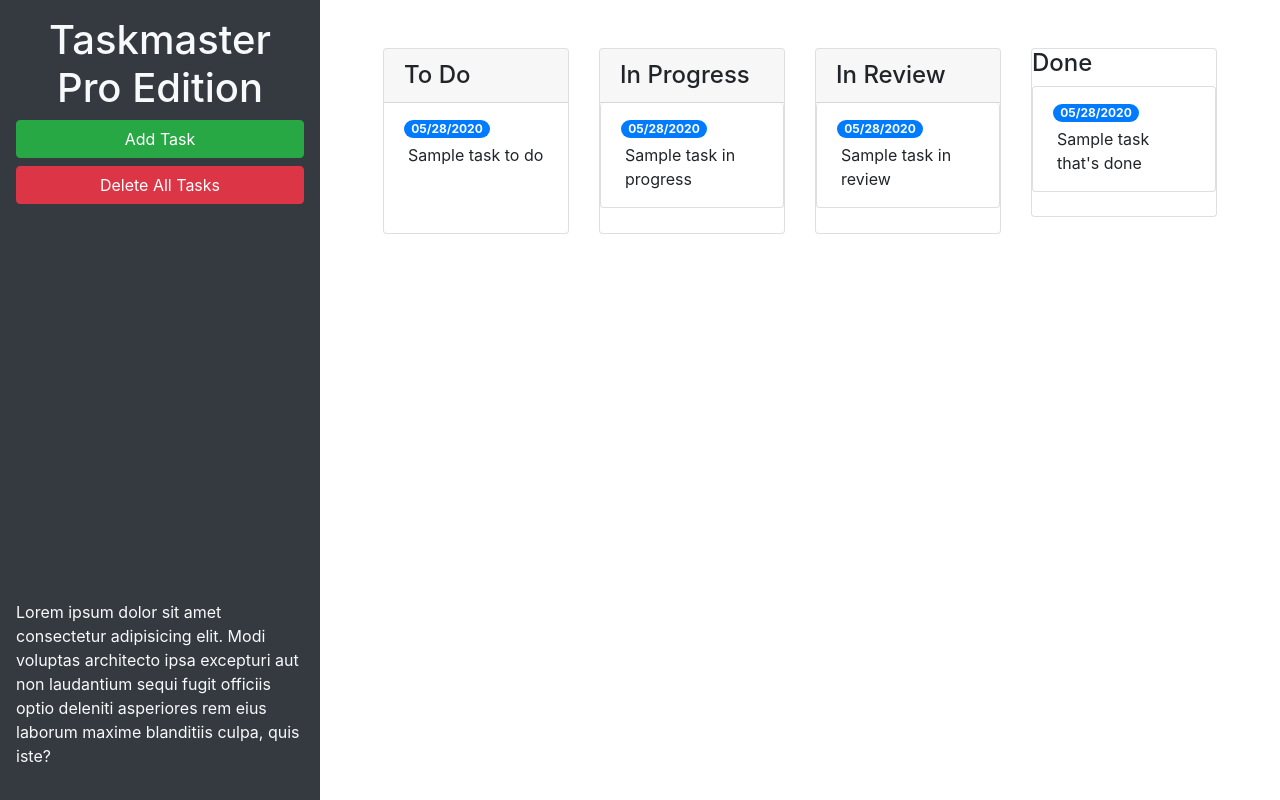
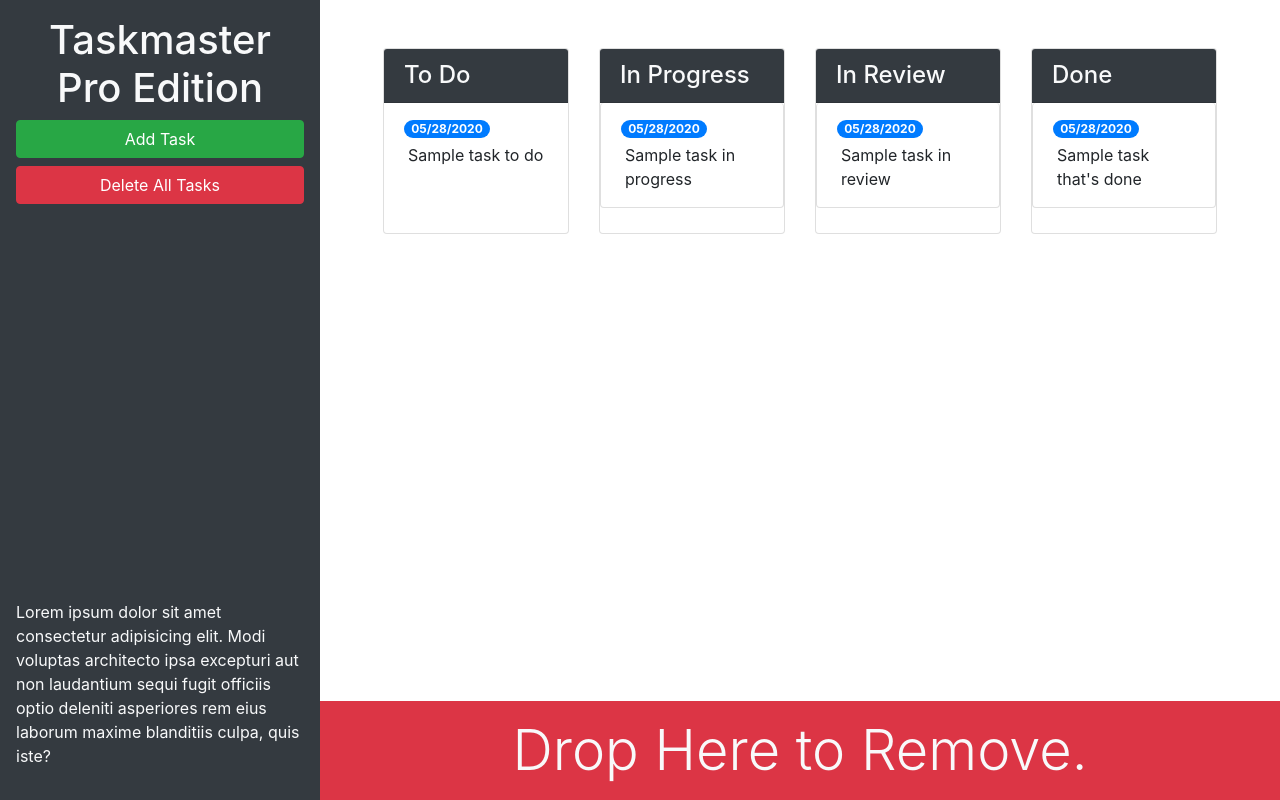
Before and after one commit to Rwillford/taskmaster-pro, a plain HTML site: page index.html in a window 1280 px wide. Drawn offline with nearby package versions, Linux system fonts and the light colour scheme.

Commit message:
made it prettier

```diff
--- a/index.html
+++ b/index.html
@@ -13,22 +13,22 @@
 <body>
 
   <div class="row min-vh-100 no-gutters">
-    <header class="col-12 col-lg-3 bg-dark text-light d-flex flex-column p-4 p-lg-3">
+    <header class="col-12 col-lg-3 bg-dark text-light sticky-top d-flex flex-column p-4 p-lg-3">
       <h1 class="text-center">Taskmaster Pro Edition</h1>
       <button id="create-task" class="btn btn-block btn-success" data-toggle="modal" data-target="#task-form-modal">Add
         Task</button>
       <button id="remove-tasks" class="btn btn-block btn-danger">Delete All Tasks</button>
-      <p class="mt-auto">Lorem ipsum dolor sit amet consectetur adipisicing elit. Modi voluptas architecto ipsa
+      <p class="mt-auto d-none d-lg-block">Lorem ipsum dolor sit amet consectetur adipisicing elit. Modi voluptas architecto ipsa
         excepturi aut non
         laudantium sequi fugit officiis optio deleniti asperiores rem eius laborum maxime blanditiis culpa, quis iste?
       </p>
     </header>
-    <main class="col-12 col-lg-9">
+    <main class="col-12 col-lg-9 d-flex flex-column">
       <div class="m-5 row justify-content-around">
         <!--todo start-->
         <div class="col-12 col-md-6 col-xl-3 mb-3">
           <div class="card">
-            <h4 class="card-header">
+            <h4 class="card-header bg-dark text-light">
               To Do
             </h4>
             <ul id="list-toDo" class="list-group list-group-flush">
@@ -43,7 +43,7 @@
         <!--in progress start-->
         <div class="col-12 col-md-6 col-xl-3 mb-3">
           <div class="card">
-            <h4 class="card-header">
+            <h4 class="card-header bg-dark text-light">
               In Progress
             </h4>
             <ul id="list-inProgress" class="list-group">
@@ -58,7 +58,7 @@
         <!--in review start-->
         <div class="col-12 col-md-6 col-xl-3 mb-3">
           <div class="card">
-            <h4 class="card-header">
+            <h4 class="card-header bg-dark text-light">
               In Review
             </h4>
             <ul id="list-inReview" class="list-group">
@@ -73,7 +73,7 @@
         <!--done start-->
         <div class="col-12 col-md-6 col-xl-3 mb-3">
           <div class="card">
-            <h4>
+            <h4 class="card-header bg-dark text-light">
               Done
             </h4>
             <ul id="list-done" class="list-group">
@@ -85,6 +85,12 @@
           </div>
         </div>
         <!--done end-->
+      </div>
+
+      <div id="trash" class="mt-auto">
+        <div class="w-100 bg-danger p-3 text-center text-light display-4">
+          Drop Here to Remove.
+        </div>
       </div>
     </main>
   </div>
```
